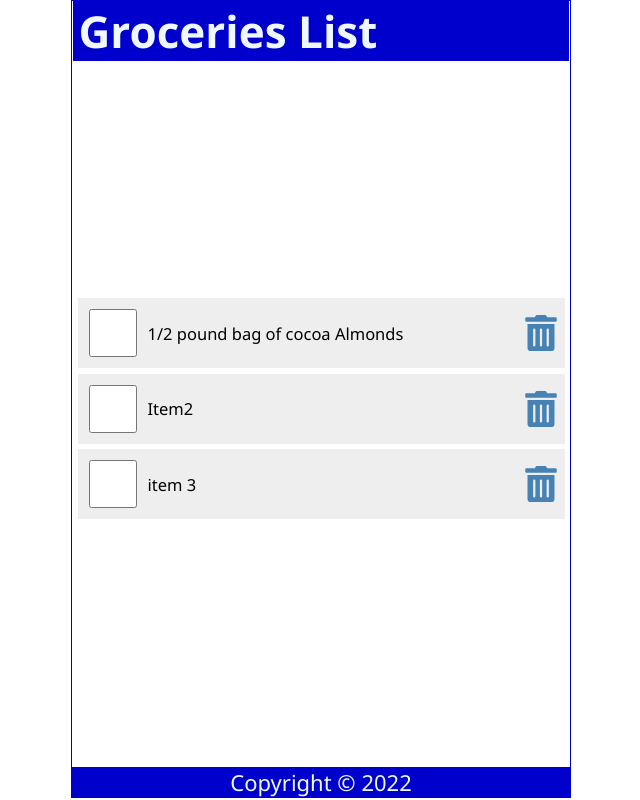
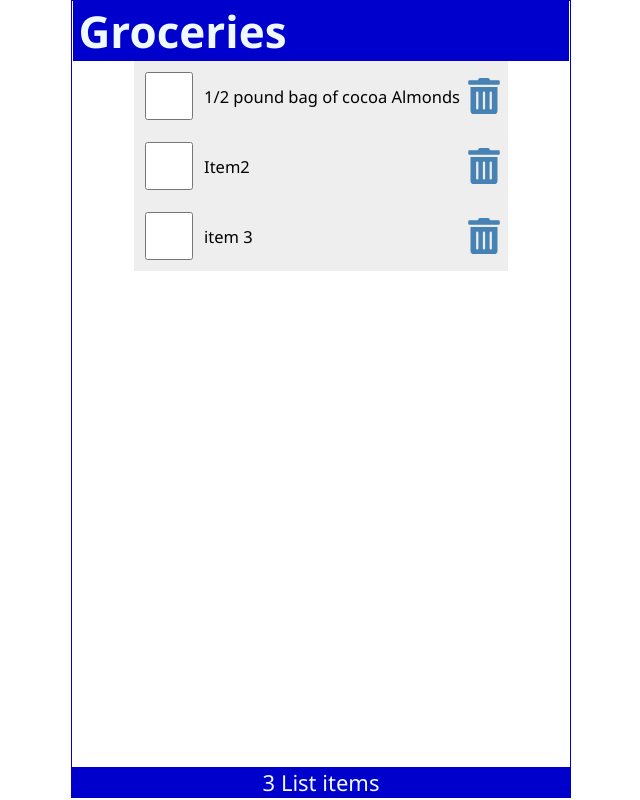
Before and after one commit to Ian-ed-McAllister/first_react_grocery_list, a React (Create React App) app: page / in a window 1280 px wide. Shown: the whole page, without its empty margins (319-959 px from the left). Built offline with nearby package versions, Linux system fonts and the light colour scheme.

Commit message:
Chapter 8 complete

```diff
--- a/src/App.js
+++ b/src/App.js
@@ -2,15 +2,49 @@
 import Header from './Header';
 import Content from './Content';
 import Footer from './Footer';
+import { useState } from 'react';
 
 function App() {
+  const [items, setItems] = useState([
+    {
+        id: 1,
+        checked: false,
+        item: "1/2 pound bag of cocoa Almonds"
+    },
+    {
+        id: 2,
+        checked: false,
+        item: "Item2"
+    },
+    {
+        id:3,
+        checked: false,
+        item: "item 3"
+    }
+  ])
 
+  const handleCheck = (id) => {
+    const listItems = items.map((item) => item.id === id ? { ...item, checked: !item.checked} : item)
+    setItems(listItems)
+    localStorage.setItem('shoppingList', JSON.stringify(listItems))
+
+    console.log(`key: ${id}`)
+  }
+
+  const handleDelete = (id) =>{
+    const listItems = items.filter((item) => item.id !== id)
+    setItems(listItems)
+    localStorage.setItem('shoppingList', JSON.stringify(listItems))
+  }
 
   return (
     <div className="App">
-        <Header></Header>
-        <Content></Content>
-        <Footer></Footer>
+        <Header title = "Groceries"/>
+        <Content
+        items={items}
+        handleCheck = {handleCheck}
+        handleDelete = {handleDelete} />
+        <Footer length={items.length}/>
     </div>
   );
 }
--- a/src/Content.js
+++ b/src/Content.js
@@ -1,41 +1,13 @@
 import React from 'react'
-import { useState } from 'react'
-import {FaTrashAlt} from "react-icons/fa"
+
+import ItemList from './ItemList'
 
 
-const Content = () => {
+const Content = ({items, handleCheck, handleDelete}) => {
     // we use const as we never want to reset the "name" again directly
-    const [items, setItems] = useState([
-        {
-            id: 1,
-            checked: false,
-            item: "1/2 pound bag of cocoa Almonds"
-        },
-        {
-            id: 2,
-            checked: false,
-            item: "Item2"
-        },
-        {
-            id:3,
-            checked: false,
-            item: "item 3"
-        }
-    ])
 
-    const handleCheck = (id) => {
-        const listItems = items.map((item) => item.id === id ? { ...item, checked: !item.checked} : item)
-        setItems(listItems)
-        localStorage.setItem('shoppingList', JSON.stringify(listItems))
 
-        console.log(`key: ${id}`)
-    }
 
-    const handleDelete = (id) =>{
-        const listItems = items.filter((item) => item.id !== id)
-        setItems(listItems)
-        localStorage.setItem('shoppingList', JSON.stringify(listItems))
-    }
 
 
     // LEARNING ABOUT USE STATE
@@ -58,27 +30,10 @@
   return (
     <main>
         {items.length ? (
-            <ul>
-                {items.map((item) =>(
-                    //list items need to have the key item to allow react to know if it got changed
-                    <li className='item' key={item.id} onDoubleClick={() => handleCheck(item.id)}>
-                        <input
-                            type="checkbox"
-                            checked={item.checked}
-                            onChange = {() => handleCheck(item.id)}
-                        />
-                        <label
-                            style={(item.checked) ? {textDecoration: 'line-through'}: null}
-                            onDoubleClick={() => handleCheck(item.id)}
-                        >{item.item}</label>
-                        <FaTrashAlt
-                            role="button"
-                            tabIndex="0"
-                            onClick={() => handleDelete(item.id)}
-                        />
-                    </li>
-                ))}
-            </ul>
+            <ItemList
+            items = {items}
+            handleCheck = {handleCheck}
+            handleDelete = {handleDelete}/>
         ) : (
             <p style={{marginTop: '2rem'}}>
                 NO ITEMS IN LIST
--- a/src/Footer.js
+++ b/src/Footer.js
@@ -1,10 +1,9 @@
 import React from 'react'
 
-const Footer = () => {
-  const today = new Date();
+const Footer = ({length}) => {
     return (
     <footer>
-        <p>Copyright &copy; {today.getFullYear()}</p>
+        <p>{length} List {(length === 1) ? "item" : "items"}</p>
     </footer>
 
   )
--- a/src/Header.js
+++ b/src/Header.js
@@ -1,14 +1,18 @@
 import React from 'react'
 
-const Header = () => {
+const Header = (props) => {
 
   return (
     <header>
-        <h1>Groceries List</h1>
+        <h1>{props.title}</h1>
 
 
     </header>
   )
 }
 
+Header.defaultProps = {
+  title: "Default Title"
+}
+
 export default Header
--- /dev/null
+++ b/src/ItemList.js
@@ -0,0 +1,21 @@
+import React from 'react'
+import LineItem from './LineItem'
+
+const ItemList = ({items, handleCheck, handleDelete}) => {
+  return (
+    <div>
+        <ul>
+            {items.map((item) =>(
+                <LineItem
+                key = {item.id}
+                item = {item}
+                handleCheck = {handleCheck}
+                handleDelete = {handleDelete}
+                />
+            ))}
+        </ul>
+    </div>
+  )
+}
+
+export default ItemList
--- /dev/null
+++ b/src/LineItem.js
@@ -0,0 +1,30 @@
+import React from 'react'
+import {FaTrashAlt} from "react-icons/fa"
+
+
+const LineItem = ({item, handleCheck, handleDelete}) => {
+  return (
+    <div>
+    {/* //list items need to have the key item to allow react to know if it got changed */}
+        <li className='item' key={item.id} onDoubleClick={() => handleCheck(item.id)}>
+            <input
+                type="checkbox"
+                checked={item.checked}
+                onChange = {() => handleCheck(item.id)}
+            />
+            <label
+                style={(item.checked) ? {textDecoration: 'line-through'}: null}
+                onDoubleClick={() => handleCheck(item.id)}
+            >{item.item}</label>
+            <FaTrashAlt
+                role="button"
+                tabIndex="0"
+                onClick={() => handleDelete(item.id)}
+                aria-label= {`Delete ${item.item}`}
+            />
+        </li>
+    </div>
+  )
+}
+
+export default LineItem
--- a/src/index.css
+++ b/src/index.css
@@ -48,7 +48,7 @@
   display: flex;
   flex-direction: column;
   flex-grow: 1;
-  justify-content: center;
+  justify-content: start;
   align-items: center;
   overflow-y: auto;
 
```
